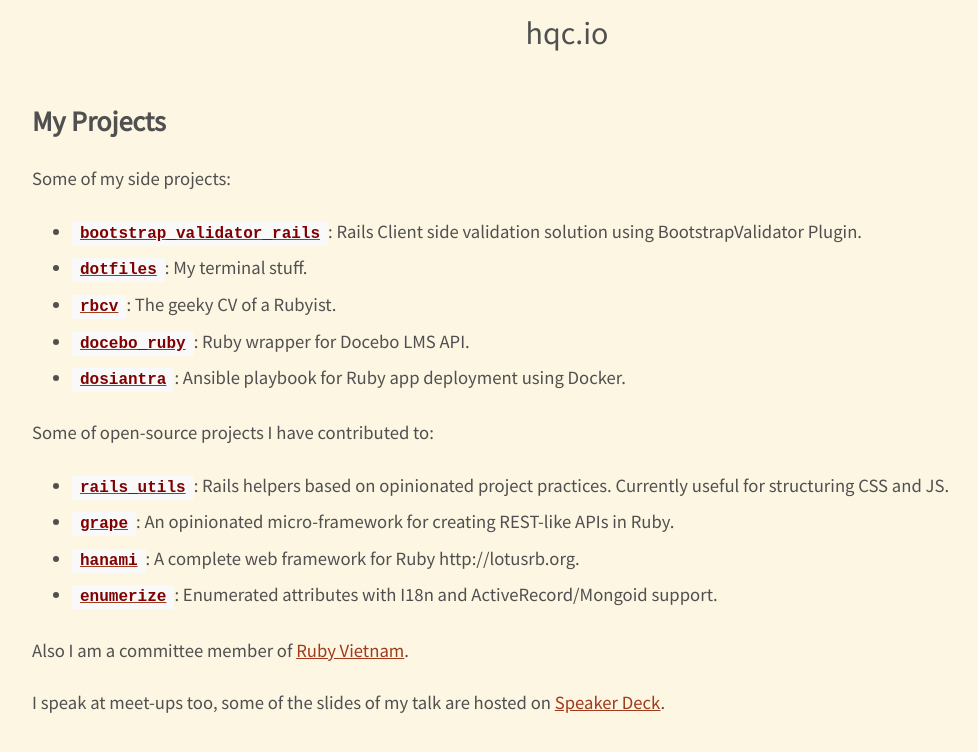
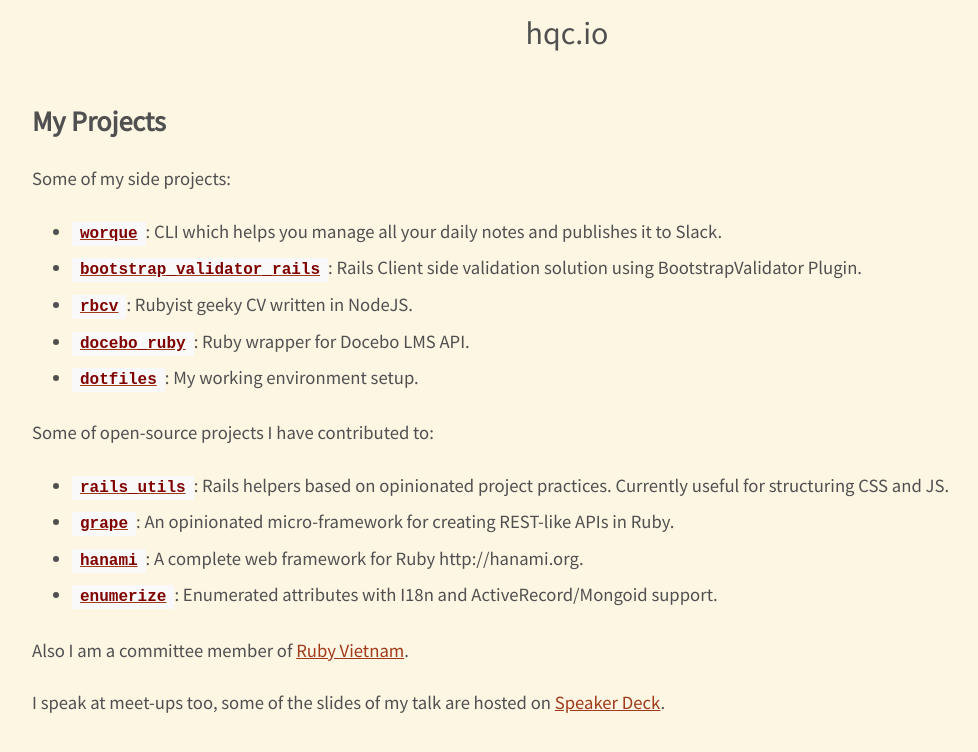
Before and after one commit to qcam/qcam.github.io, a Jekyll site: the page built from projects.md, in a window 1280 px wide. Shown: the top 752 px of the page, without its empty margins (73-1051 px from the left). Built offline with Jekyll 4.4.1, drawn with Linux system fonts in a browser that asks for light colours; nearby versions of some CDN libraries.

Commit message:
Update projects page

```diff
--- a/projects.md
+++ b/projects.md
@@ -6,17 +6,17 @@ permalink: /projects/
 
 Some of my side projects:
 
+* [`worque`](https://github.com/huynhquancam/worque): CLI which helps you manage all your daily notes and publishes it to Slack.
 * [`bootstrap_validator_rails`](https://github.com/huynhquancam/bootstrap_validator_rails): Rails Client side validation solution using BootstrapValidator Plugin.
-* [`dotfiles`](https://github.com/huynhquancam/dotfiles): My terminal stuff.
-* [`rbcv`](https://github.com/huynhquancam/rbcv): The geeky CV of a Rubyist.
+* [`rbcv`](https://github.com/huynhquancam/rbcv): Rubyist geeky CV written in NodeJS.
 * [`docebo_ruby`](https://github.com/huynhquancam/docebo_ruby): Ruby wrapper for Docebo LMS API.
-* [`dosiantra`](https://github.com/huynhquancam/dosiantra): Ansible playbook for Ruby app deployment using Docker.
+* [`dotfiles`](https://github.com/huynhquancam/dotfiles): My working environment setup.
 
 Some of open-source projects I have contributed to:
 
 * [`rails_utils`](https://github.com/winston/rails_utils): Rails helpers based on opinionated project practices. Currently useful for structuring CSS and JS.
 * [`grape`](https://github.com/ruby-grape/grape): An opinionated micro-framework for creating REST-like APIs in Ruby.
-* [`hanami`](https://github.com/lotus/lotus): A complete web framework for Ruby http://lotusrb.org.
+* [`hanami`](https://github.com/lotus/lotus): A complete web framework for Ruby http://hanami.org.
 * [`enumerize`](https://github.com/brainspec/enumerize): Enumerated attributes with I18n and ActiveRecord/Mongoid support.
 
 Also I am a committee member of [Ruby Vietnam](http://ruby.org.vn).
```
Also changed, not shown: _posts/2016-07-08-re-employed.md (deleted, +0 -68 lines).
